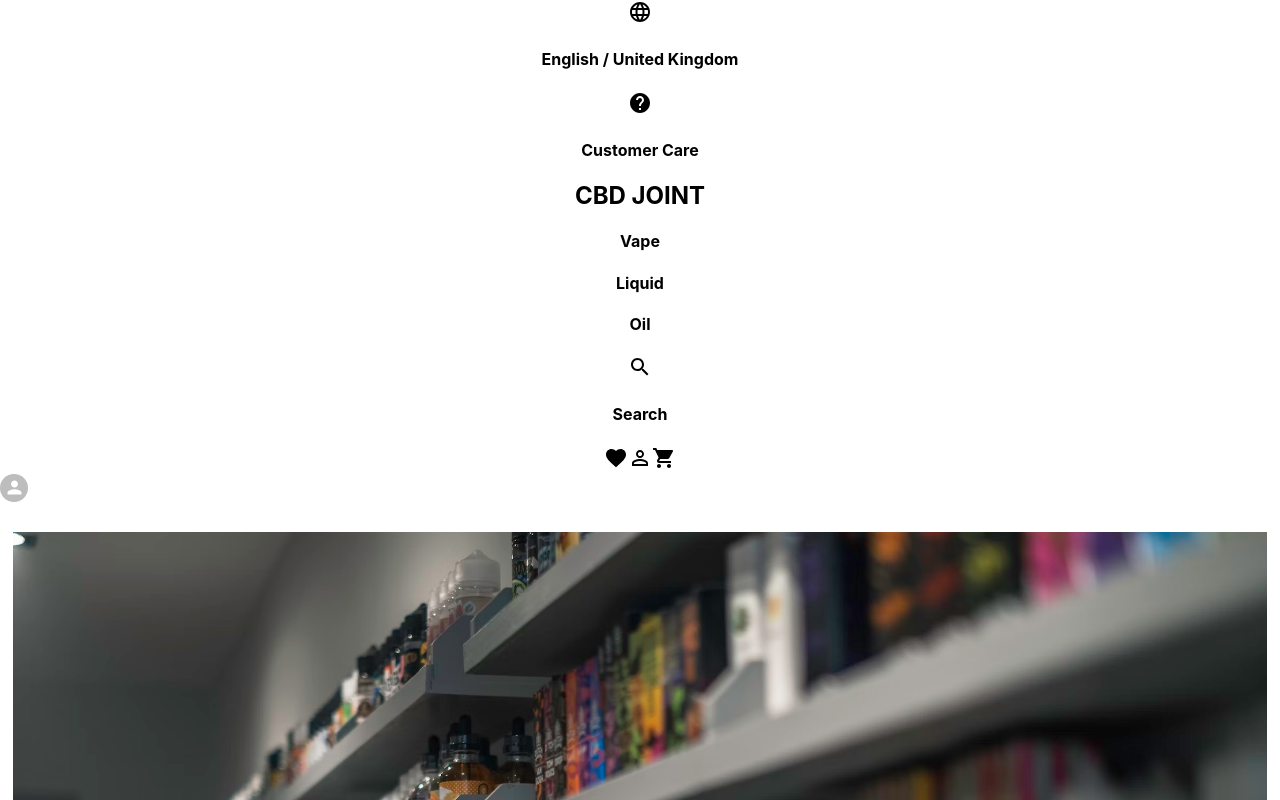
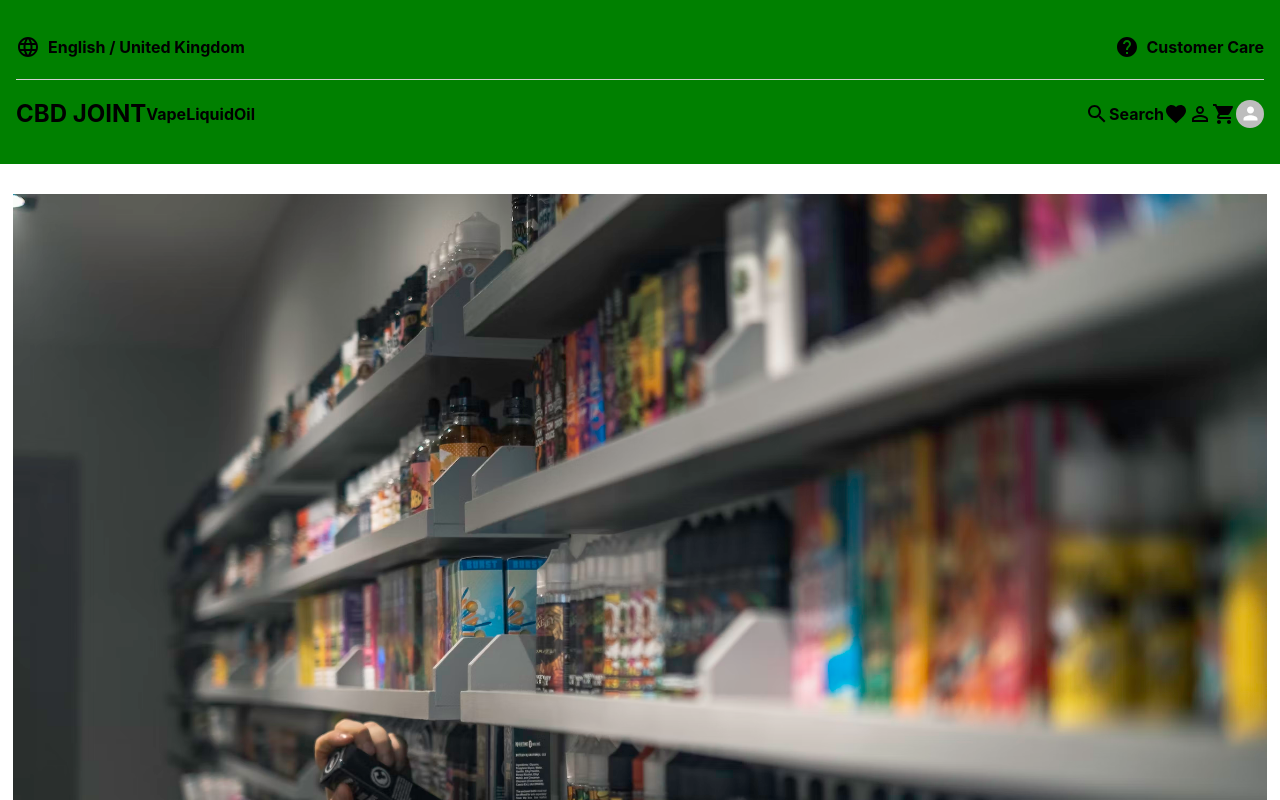
Before and after one commit to ilyasmgazali/cbd-shopify-api-2, a React (Create React App) app: page / in a window 1280 px wide. Shown: the top 800 px of the page. Built offline with nearby package versions, Linux system fonts and the light colour scheme.

Commit message:
nav edits

```diff
--- /dev/null
+++ b/src/Styles/NavigationBar.css
@@ -0,0 +1,61 @@
+/* Whole Nav */
+.nav{
+    display: flex;
+    flex-flow: column;
+    top: 0%;
+    position: sticky;
+    background-color: green;
+    padding: 1rem;
+    margin: auto;
+    max-width: 1280px;
+}
+
+/* ------------ Top ------------ */
+.nav-top{
+    display: flex;
+    justify-content: space-between;
+    border-bottom: 1px solid lightgray;
+}
+.nav-top-left{
+    display: flex;
+    align-items: center;
+}
+.nav-tleft-link{
+    margin-left: 0.5rem;
+}
+.nav-top-right{
+    display: flex;
+    align-items: center;
+}
+.nav-tright-icon{
+    margin-right: 0.5rem;
+}
+
+/* ------------ Bottom ------------ */
+.nav-bottom{
+    display: flex;
+    justify-content: space-between;
+}
+/* Bottom Left */
+.nav-bottom-left{
+    display: flex;
+    align-items: center;
+}
+.nav-bleft-companyname{
+    display: flex;
+}
+.nav-bleft-cbdcategory{
+    display: flex;
+}
+/* Bottom Right */
+.nav-bottom-right{
+    display: flex;
+}
+.nav-bright-search{
+    display: flex;
+    align-items: center;
+}
+.nav-bright-icons{
+    display: flex;
+    align-items: center;
+}
--- a/src/components/Home/NavigationBar.jsx
+++ b/src/components/Home/NavigationBar.jsx
@@ -1,6 +1,6 @@
 import React from 'react'
 //import stylesheet
-import Navigation from '../../Styles/Navigation'
+import '../../Styles/NavigationBar.css'
 //import icons
 import SearchIcon from '@mui/icons-material/Search';
 import LanguageIcon from '@mui/icons-material/Language';
@@ -21,10 +21,10 @@ export default function NavigationBar() {
             {/** Navigation top-left language section*/}
             <div className="nav-top-left">
                 <LanguageIcon fontSize="medium"/>
-                <h4>English / United Kingdom</h4>
+                <h4 className="nav-tleft-link">English / United Kingdom</h4>
             </div>
             <div className="nav-top-right">
-                <HelpIcon/>
+                <HelpIcon className="nav-tright-icon"/>
                 <h4>Customer Care</h4>
             </div>
         </div>
@@ -47,11 +47,14 @@ export default function NavigationBar() {
                     <SearchIcon fontSize="medium"/>
                     <h4>Search</h4>
                 </div>
+                <div className='nav-bright-icons'>
                     {/* <AccountCircleIcon fontSize="large"/>*/}
                     <FavoriteIcon/>
                     <PermIdentityIcon fontSize="medium"/>
                     <ShoppingCartIcon fontSize="medium"/>
                     <Avatar src="" alt="user" sx={{ width: 28, height: 28}}/>
+                </div>
+
             </div>
         </div>
     </nav>
```
Also changed, not shown: src/Styles/Navigation.css (deleted).
